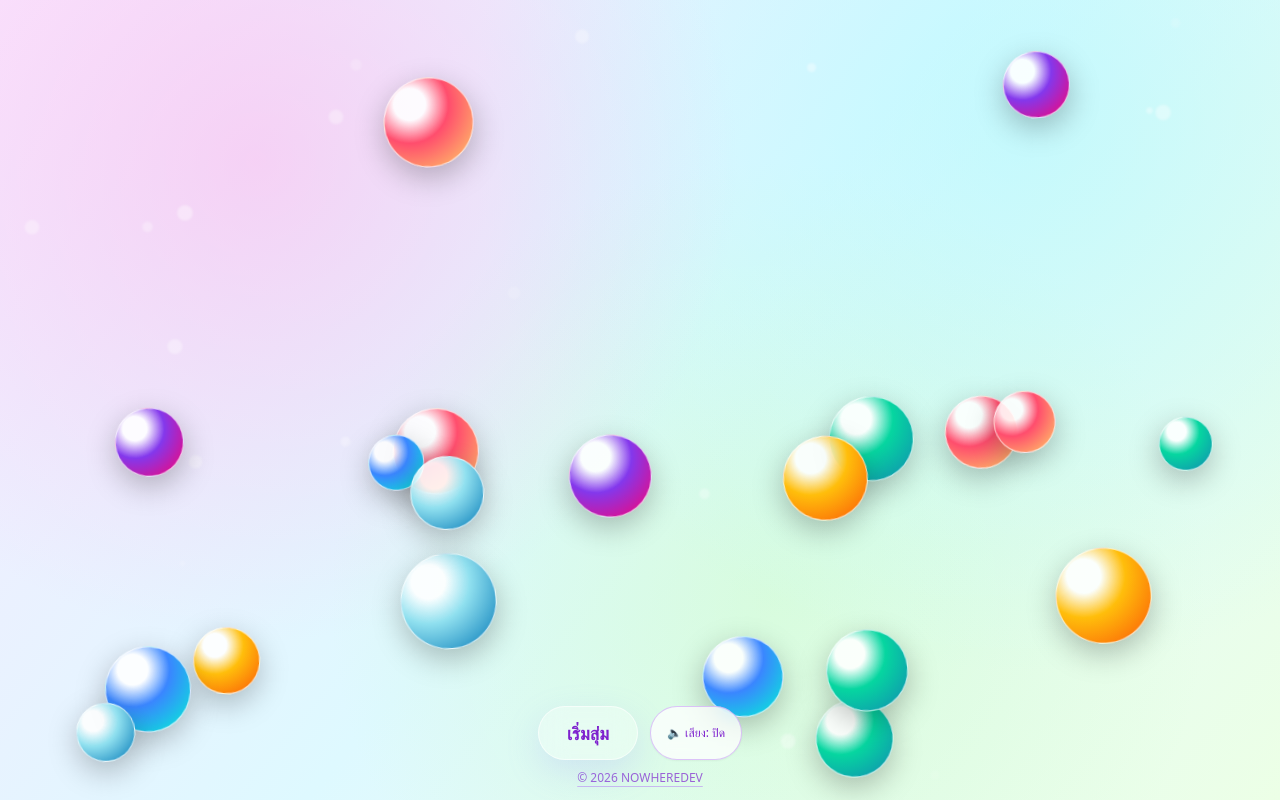
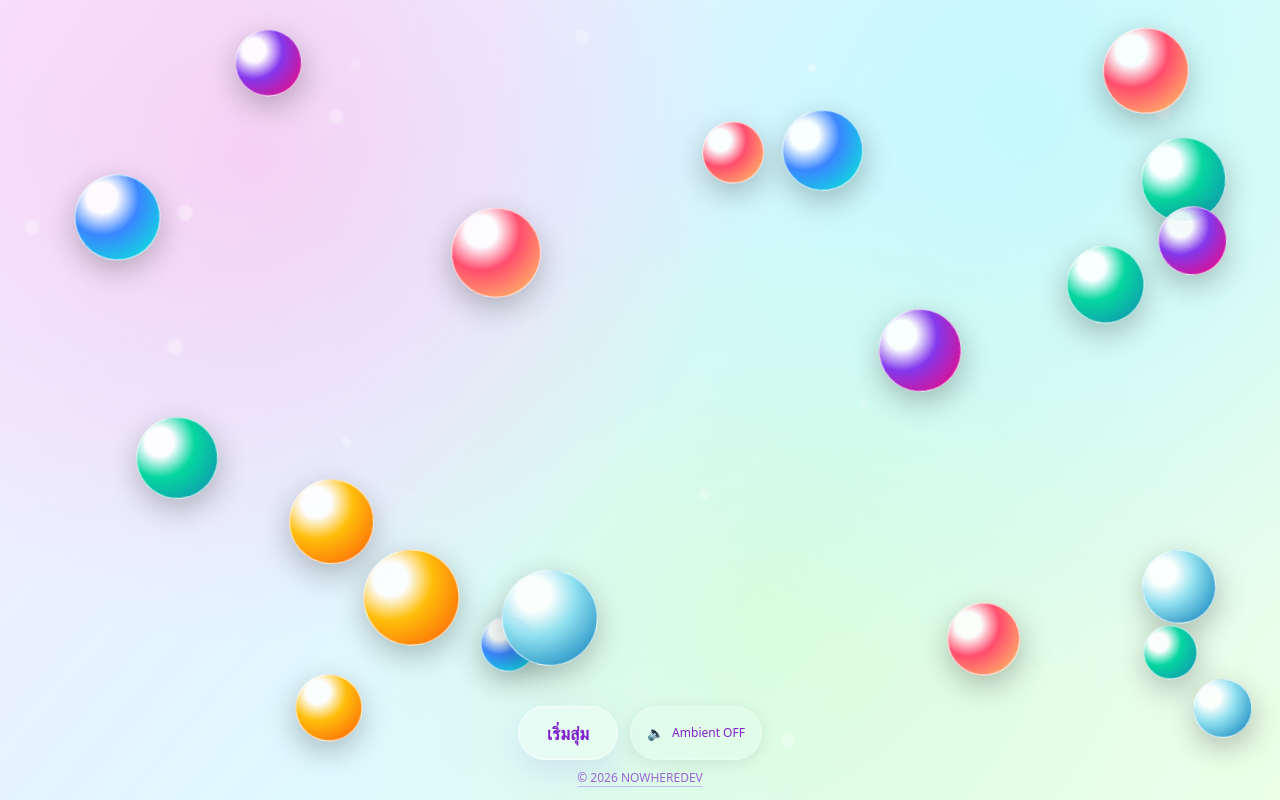
Before and after one commit to kzabCde/Catch-Number, a Next.js app: page / in a window 1280 px wide. Built offline with nearby package versions, Linux system fonts and the light colour scheme.

Commit message:
Update page.tsx

```diff
--- a/app/page.tsx
+++ b/app/page.tsx
@@ -2,6 +2,7 @@
 
 import { useEffect, useMemo, useRef, useState } from "react";
 import { AnimatePresence, motion } from "framer-motion";
+
 import { FloatingEmoji } from "@/components/FloatingEmoji";
 import { RevealModal } from "@/components/RevealModal";
 import { BackgroundEffects } from "@/components/BackgroundEffects";
@@ -15,41 +16,74 @@ const BALL_COLORS: [string, string][] = [
   ["#ffbe0b", "#fb5607"],
   ["#90e0ef", "#0077b6"],
 ];
+
 const BALL_COUNT = 20;
 
 function generateRound() {
-  const numbers = Array.from({ length: 100 }, (_, i) => i.toString().padStart(2, "0"));
+  const numbers = Array.from({ length: 100 }, (_, i) =>
+    i.toString().padStart(2, "0")
+  );
+
   for (let i = numbers.length - 1; i > 0; i -= 1) {
     const j = Math.floor(Math.random() * (i + 1));
+
     [numbers[i], numbers[j]] = [numbers[j], numbers[i]];
   }
 
   return Array.from({ length: BALL_COUNT }, (_, id) => ({
     id,
     number: numbers[id],
+
     x: Math.random() * 86,
     y: Math.random() * 78,
+
     size: 52 + Math.random() * 44,
-    vx: (Math.random() * 240 + 120) * (Math.random() > 0.5 ? 1 : -1),
-    vy: Math.random() * 140 - 70,
+
+    // เด้งแรงขึ้น
+    vx:
+      (Math.random() * 420 + 220) *
+      (Math.random() > 0.5 ? 1 : -1),
+
+    vy: -(Math.random() * 500 + 280),
+
     colors: BALL_COLORS[id % BALL_COLORS.length],
   }));
 }
 
 export default function HomePage() {
   const [started, setStarted] = useState(false);
+
   const [picked, setPicked] = useState<string | null>(null);
+
   const [pickedId, setPickedId] = useState<number | null>(null);
+
   const [slowMo, setSlowMo] = useState(false);
+
   const [soundOn, setSoundOn] = useState(false);
+
   const audioCtxRef = useRef<AudioContext | null>(null);
-  const ambientNodesRef = useRef<{ oscillators: OscillatorNode[]; gain: GainNode } | null>(null);
+
+  const ambientNodesRef = useRef<{
+    oscillators: OscillatorNode[];
+    gain: GainNode;
+  } | null>(null);
+
   const emojis = useMemo(() => generateRound(), [started]);
 
   useEffect(() => {
+    const saved = localStorage.getItem("ambient-sound");
+
+    if (saved === "on") {
+      setSoundOn(true);
+    }
+
     return () => {
-      ambientNodesRef.current?.oscillators.forEach((oscillator) => oscillator.stop());
+      ambientNodesRef.current?.oscillators.forEach((oscillator) =>
+        oscillator.stop()
+      );
+
       audioCtxRef.current?.close();
+
       ambientNodesRef.current = null;
       audioCtxRef.current = null;
     };
@@ -58,47 +92,109 @@ export default function HomePage() {
   const toggleAmbient = async () => {
     if (!audioCtxRef.current) {
       const context = new AudioContext();
+
+      // master volume
       const gain = context.createGain();
-      gain.gain.value = 0.03;
-      gain.connect(context.destination);
+      gain.gain.value = 0;
 
-      const frequencies = [174.61, 261.63, 329.63];
-      const oscillators = frequencies.map((frequency) => {
+      // filter ให้เสียงนุ่ม
+      const filter = context.createBiquadFilter();
+
+      filter.type = "lowpass";
+      filter.frequency.value = 900;
+
+      gain.connect(filter);
+      filter.connect(context.destination);
+
+      // ambient synth
+      const configs = [
+        {
+          freq: 174.61,
+          type: "sine" as OscillatorType,
+        },
+        {
+          freq: 261.63,
+          type: "triangle" as OscillatorType,
+        },
+        {
+          freq: 329.63,
+          type: "sine" as OscillatorType,
+        },
+      ];
+
+      const oscillators = configs.map((item) => {
         const oscillator = context.createOscillator();
-        oscillator.type = "sine";
-        oscillator.frequency.value = frequency;
+
+        oscillator.type = item.type;
+        oscillator.frequency.value = item.freq;
+
         oscillator.connect(gain);
+
         oscillator.start();
+
         return oscillator;
       });
 
       audioCtxRef.current = context;
-      ambientNodesRef.current = { oscillators, gain };
+
+      ambientNodesRef.current = {
+        oscillators,
+        gain,
+      };
     }
 
-    if (!audioCtxRef.current) return;
+    if (!audioCtxRef.current || !ambientNodesRef.current) return;
+
+    const gain = ambientNodesRef.current.gain.gain;
+
+    const now = audioCtxRef.current.currentTime;
 
     if (soundOn) {
-      await audioCtxRef.current.suspend();
+      // fade out
+      gain.cancelScheduledValues(now);
+
+      gain.linearRampToValueAtTime(0, now + 0.6);
+
+      setTimeout(async () => {
+        await audioCtxRef.current?.suspend();
+      }, 650);
+
+      localStorage.setItem("ambient-sound", "off");
+
       setSoundOn(false);
+
       return;
     }
 
     await audioCtxRef.current.resume();
+
+    // fade in
+    gain.cancelScheduledValues(now);
+
+    gain.linearRampToValueAtTime(0.035, now + 1.2);
+
+    localStorage.setItem("ambient-sound", "on");
+
     setSoundOn(true);
   };
 
   const handleStart = () => {
     setPicked(null);
+
     setPickedId(null);
+
     setStarted((prev) => !prev);
   };
 
   const onPick = (value: string, id: number) => {
     if (picked) return;
+
     setSlowMo(true);
+
     setPicked(value);
+
     setPickedId(id);
+
     setTimeout(() => setSlowMo(false), 650);
   };
 
@@ -108,17 +204,47 @@ export default function HomePage() {
 
       <motion.div
         className="absolute inset-0"
-        animate={slowMo ? { scale: 1.04, filter: "blur(1px)" } : { scale: 1, filter: "blur(0px)" }}
-        transition={{ duration: 0.45, ease: [0.22, 1, 0.36, 1] }}
+        animate={
+          slowMo
+            ? {
+                scale: 1.04,
+                filter: "blur(1px)",
+              }
+            : {
+                scale: 1,
+                filter: "blur(0px)",
+              }
+        }
+        transition={{
+          duration: 0.45,
+          ease: [0.22, 1, 0.36, 1],
+        }}
       >
         <AnimatePresence>
           {emojis.map((emoji) => (
             <motion.div
               key={`${emoji.id}-${started}`}
-              animate={slowMo ? { opacity: 0.35 } : { opacity: 1 }}
-              transition={{ duration: 0.2 }}
+              animate={
+                slowMo
+                  ? {
+                      opacity: 0.35,
+                    }
+                  : {
+                      opacity: 1,
+                    }
+              }
+              transition={{
+                duration: 0.2,
+              }}
             >
-              <FloatingEmoji data={emoji} onPick={onPick} disabled={pickedId !== null && pickedId !== emoji.id} />
+              <FloatingEmoji
+                data={emoji}
+                onPick={onPick}
+                disabled={
+                  pickedId !== null &&
+                  pickedId !== emoji.id
+                }
+              />
             </motion.div>
           ))}
         </AnimatePresence>
@@ -129,7 +255,15 @@ export default function HomePage() {
           href="https://nowheredev.vercel.app/"
           target="_blank"
           rel="noreferrer"
-          className="text-xs text-purple-700/70 underline decoration-purple-500/40 underline-offset-4 transition hover:text-purple-700"
+          className="
+            text-xs
+            text-purple-700/70
+            underline
+            decoration-purple-500/40
+            underline-offset-4
+            transition
+            hover:text-purple-700
+          "
         >
           © 2026 NOWHEREDEV
         </a>
@@ -137,13 +271,17 @@ export default function HomePage() {
 
       <div className="absolute bottom-10 z-40 flex gap-3">
         {!picked ? (
-          <StartButton label="เริ่มสุ่ม" onClick={handleStart} />
+          <StartButton
+            label="เริ่มสุ่ม"
+            onClick={handleStart}
+          />
         ) : (
           <StartButton
             label="เล่นอีกครั้ง"
             onClick={() => {
               setPicked(null);
               setPickedId(null);
+
               setStarted((prev) => !prev);
             }}
           />
@@ -152,13 +290,40 @@ export default function HomePage() {
         <button
           type="button"
           onClick={toggleAmbient}
-          className="rounded-full border border-purple-500/35 bg-white/75 px-4 py-2 text-xs font-medium text-purple-700 shadow-sm backdrop-blur transition hover:bg-white"
+          className="
+            group
+            rounded-full
+            border border-white/30
+            bg-white/15
+            backdrop-blur-xl
+            px-4 py-2
+            text-xs font-medium
+            text-purple-700
+            shadow-[0_4px_18px_rgba(0,0,0,0.08)]
+            transition-all
+            hover:scale-105
+            hover:bg-white/25
+            active:scale-95
+          "
         >
-          {soundOn ? "🔊 เสียง: เปิด" : "🔈 เสียง: ปิด"}
+          <span className="flex items-center gap-2">
+            <span className="text-sm">
+              {soundOn ? "🔊" : "🔈"}
+            </span>
+
+            <span>
+              {soundOn
+                ? "Ambient ON"
+                : "Ambient OFF"}
+            </span>
+          </span>
         </button>
       </div>
 
-      <RevealModal value={picked ?? ""} open={Boolean(picked)} />
+      <RevealModal
+        value={picked ?? ""}
+        open={Boolean(picked)}
+      />
     </main>
   );
 }
```
